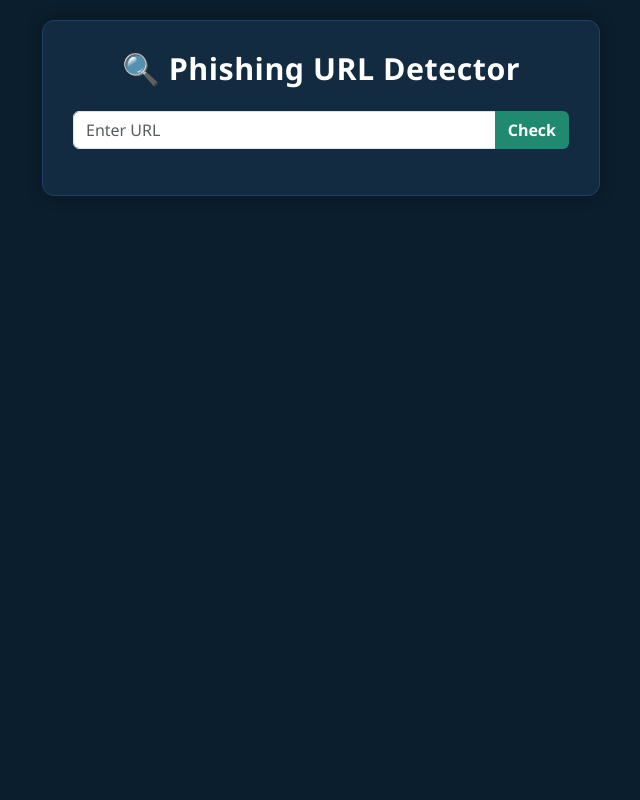
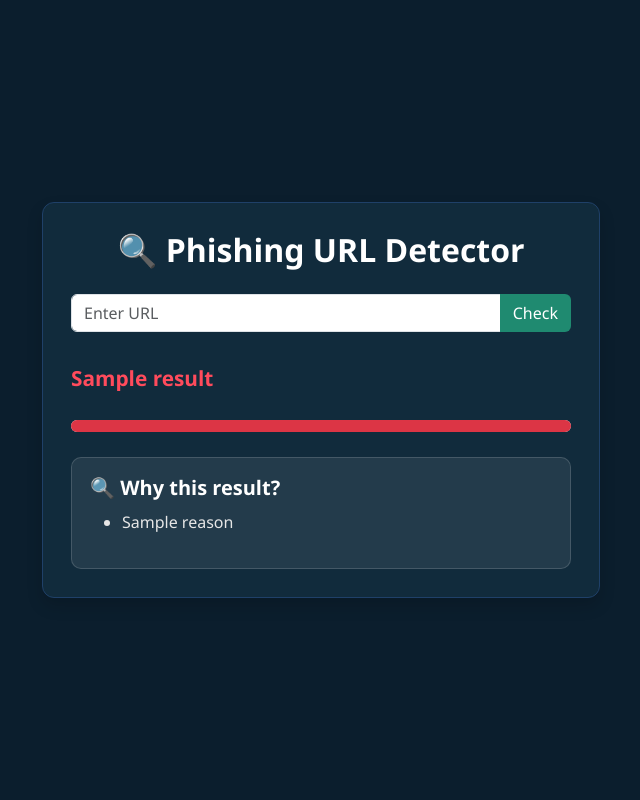
Before and after one commit to Nikky316/phishing-detector, a Flask app: template templates/index.html in a window 1280 px wide. Shown: the whole page, without its empty margins (319-959 px from the left). Run offline with Flask 3, Linux system fonts and the light colour scheme; the template is opened without the code that fills it: most values are stand-ins (such as "Sample title", 1, 10 or a date in 2020); parts of the project's set-up code (start-up, migrations or seed data) failed here and were passed over.

Commit message:
Add files via upload

```diff
--- a/app.py
+++ b/app.py
@@ -1,9 +1,19 @@
 from flask import Flask, request, render_template, redirect, url_for
 import pickle
 from features import extract_features, explain_url
+import logging
+from datetime import datetime
 
 app = Flask(__name__)
 
+# Logging setup
+logging.basicConfig(
+    filename="logs/requests.log",
+    level=logging.INFO,
+    format="%(asctime)s — %(message)s"
+)
+
+# Load model
 model = pickle.load(open("model.pkl", "rb"))
 
 @app.route('/', methods=['GET', 'POST'])
@@ -21,35 +31,44 @@ def home():
         prob = model.predict_proba([features])[0][1]
         score = round(prob, 3)
 
+        # ---- FIXED: REAL PYTHON OPERATORS ----
         suspicious_override = (
             any(word in url.lower() for word in ["verify", "update", "confirm"])
             and any(word in url.lower() for word in ["bank", "banking", "finance"])
-            and prob >= 0.75
+            and prob >= 0.75        # FIXED
             and not any(word in url.lower() for word in ["login", "reset", "password"])
             and not any(char.isdigit() for char in url)
         )
 
-        if prob < 0.25:
+        # ---- FIXED: REAL PYTHON OPERATORS ----
+        if prob < 0.25:            # FIXED
             result = f"🟢 SAFE — Risk Score: {score}"
         elif suspicious_override:
             result = f"🟡 SUSPICIOUS — Risk Score: {score}"
-        elif prob < 0.75:
+        elif prob < 0.75:          # FIXED
             result = f"🟡 SUSPICIOUS — Risk Score: {score}"
         else:
             result = f"🔴 PHISHING — Risk Score: {score}"
 
-        # Generate explanation list
+        # Explanation list
         reasons = explain_url(url)
 
-        # ---- Redirect to GET (PRG Pattern) ----
-        return redirect(url_for("home",
-                                result=result,
-                                reasons="|".join(reasons)))
+        # Logging
+        logging.info(f"URL: {url} — Result: {result} — Score: {score}")
+
+        # POST → Redirect → GET (PRG pattern)
+        return redirect(url_for(
+            "home",
+            result=result,
+            reasons="|".join(reasons)
+        ))
 
     # ---- Render GET Template ----
-    return render_template("index.html",
-                           result=result,
-                           reasons=reasons)
+    return render_template(
+        "index.html",
+        result=result,
+        reasons=reasons
+    )
 
 if __name__ == '__main__':
     app.run(debug=True)
--- a/templates/index.html
+++ b/templates/index.html
@@ -18,93 +18,85 @@
             background: #0b1e2d;
             color: white;
             font-family: "Segoe UI", sans-serif;
-            padding: 20px;
         }
 
-        /* Main Card */
+        h2 {
+            color: #ffffff !important;
+            font-weight: bold;
+        }
+
         .card {
-            background: #122b40;
+            background: #112b3c;
             border: 1px solid #1f4068;
             border-radius: 12px;
-            padding: 30px;
-            box-shadow: 0 0 15px rgba(0,0,0,0.3);
+            padding: 28px;
         }
 
-        /* Title */
-        h2 {
-            color: #ffffff;
-            font-weight: bold;
-            font-size: 1.9rem;
-            letter-spacing: 0.5px;
-        }
-
-        /* Input + Button */
         .btn-custom {
             background-color: #1f8a70;
             color: white;
-            font-weight: 600;
-            transition: 0.2s ease-in-out;
         }
 
         .btn-custom:hover {
             background-color: #28b9a4;
-            transform: scale(1.03);
         }
 
-        /* Result Text */
         .result {
-            font-size: 1.35rem;
+            font-size: 1.3rem;
+            font-weight: 600;
             margin-top: 15px;
-            font-weight: 600;
         }
 
-        .safe { color: #00ff9d; }
+        .safe { color: #00ff99; }
         .suspicious { color: #ffdd57; }
         .phishing { color: #ff4b5c; }
 
-        /* Explanation Box */
+        .progress {
+            height: 12px;
+            margin-top: 10px;
+            border-radius: 10px;
+        }
+
         .explain-box {
-            background: rgba(255,255,255,0.06);
-            border-radius: 12px;
-            padding: 18px 22px;
+            background: rgba(255, 255, 255, 0.08);
+            padding: 18px;
+            border-radius: 10px;
+            border: 1px solid rgba(255, 255, 255, 0.15);
             margin-top: 25px;
-            border: 1px solid rgba(255,255,255,0.18);
         }
 
         .explain-box h5 {
-            font-size: 1.1rem;
+            color: #ffffff;
             font-weight: bold;
             margin-bottom: 10px;
         }
 
-        .explain-box li {
-            color: #e8e8e8;
+        .explain-box ul li {
+            color: #e6e6e6;
             margin-bottom: 6px;
-            font-size: 0.95rem;
-        }
-
-        /* Progress Bar */
-        .progress {
-            height: 12px;
-            border-radius: 6px;
-            background-color: rgba(255,255,255,0.1);
         }
     </style>
 </head>
 
+<script>
+    // Remove query parameters on page load to prevent refresh from keeping results
+    if (window.location.search.length > 0) {
+        window.history.replaceState({}, document.title, window.location.pathname);
+    }
+</script>
+
 <body>
 
-    <div class="container d-flex justify-content-center">
-        <div class="col-lg-6 col-md-8 col-sm-12">
-            <div class="card">
+    <div class="container d-flex justify-content-center align-items-center" style="height: 100vh;">
+        <div class="col-md-6">
+            <div class="card shadow">
 
                 <h2 class="text-center mb-4">🔍 Phishing URL Detector</h2>
 
                 <!-- URL Input -->
                 <form method="post">
                     <div class="input-group mb-3">
-                        <input
-                            type="text"
+                        <input type="text"
                                name="url"
                                class="form-control"
                                placeholder="Enter URL"
@@ -114,14 +106,17 @@
                     </div>
                 </form>
 
-                <!-- Result Section -->
-                {% if request.method == 'POST' and result %}
-                    <p class="result text-center">{{ result | safe }}</p>
+                <!-- RESULT BLOCK -->
+                {% if result %}
+                    <p class="result
+                        {% if 'SAFE' in result %}safe{% elif 'SUSPICIOUS' in result %}suspicious{% else %}phishing{% endif %}">
+                        {{ result | safe }}
+                    </p>
                 {% endif %}
 
-                <!-- Risk Progress Bar -->
-                {% if request.method == 'POST' and result %}
-                    <div class="progress mt-2 mb-2">
+                <!-- RISK BAR -->
+                {% if result %}
+                <div class="progress">
                     {% if "SAFE" in result %}
                         <div class="progress-bar bg-success" style="width: 25%;"></div>
                     {% elif "SUSPICIOUS" in result %}
@@ -132,10 +127,10 @@
                 </div>
                 {% endif %}
 
-                <!-- Explanation Section -->
-                {% if request.method == 'POST' and reasons %}
+                <!-- EXPLANATION -->
+                {% if reasons %}
                 <div class="explain-box">
-                        <h5>🔎 Why this result?</h5>
+                    <h5>🔍 Why this result?</h5>
                     <ul>
                         {% for r in reasons %}
                             <li>{{ r }}</li>
```
Also changed, not shown: render.yaml (+5 -2 lines). Lines whose indentation alone changed are shown as unchanged.
